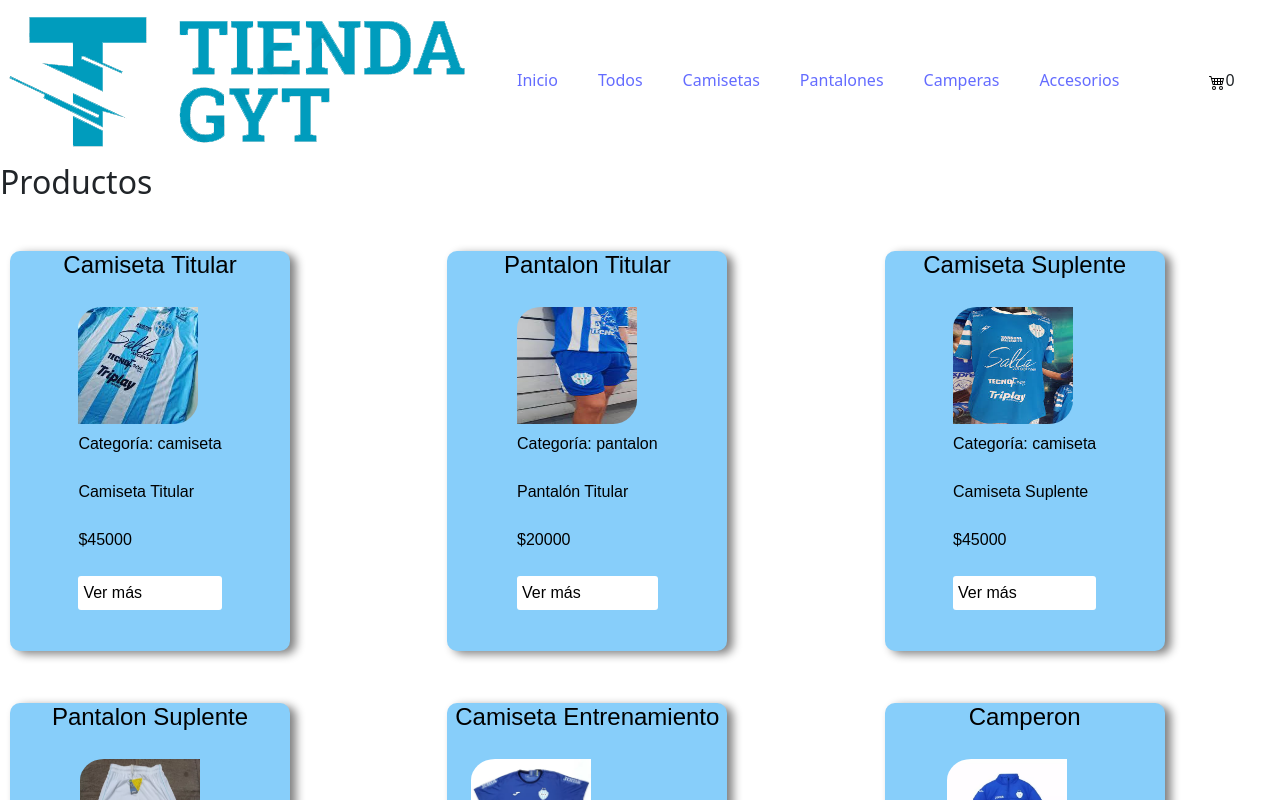
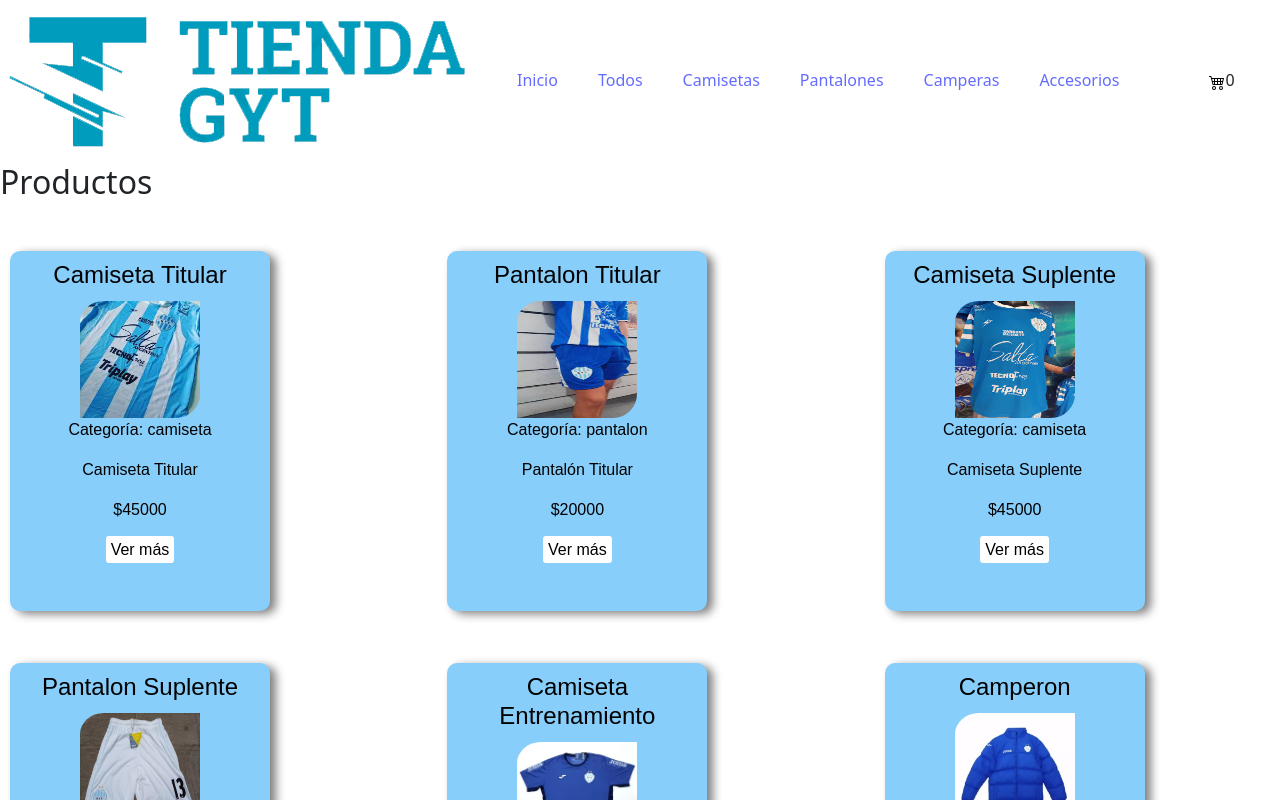
Before and after one commit to alecobos/ProyectoFinalReact-Cobos, a React (Vite) app: page / in a window 1280 px wide. Shown: the top 800 px of the page. Built offline with nearby package versions, Linux system fonts and the light colour scheme.

Commit message:
se modifica la visual de los productos

```diff
--- a/src/componentes/Item/Item.css
+++ b/src/componentes/Item/Item.css
@@ -1,15 +1,16 @@
 .card-productos {
     display: flex;
     flex-direction: column;
-    align-items: center;
+    text-align: center;
     color: black;
-    width: 280px;
-    height: 400px;
+    width: 260px;
+    height: 360px;
     box-shadow: 6px 3px 10px grey;
     border-radius: 10px;
     background-color: lightskyblue;
     margin: 10px;
     font-family: 'Montserrat', sans-serif;
+    padding-top: 10px;
     img{
         height: 120px;
         width: 120px;
@@ -25,10 +26,10 @@
     }
 }
 
-.columna-productos {
+/* .columna-productos {
     padding: 1rem;
     background-color: var(--clr-main-light);
     display: flex;
     flex-direction: column;
     gap: .5rem;
-}
+} */
--- /dev/null
+++ b/src/componentes/ItemDetailContainer/ItemDetailContainer.css
@@ -0,0 +1,4 @@
+.detalle-item{
+    text-align: center;
+    display: flex;
+}
--- a/src/componentes/ItemDetailContainer/ItemDetailContainer.jsx
+++ b/src/componentes/ItemDetailContainer/ItemDetailContainer.jsx
@@ -2,6 +2,7 @@ import { useState, useEffect } from "react";
 import { cargarItemPorId } from "../cargarItems";
 import ItemDetail from "../ItemDetail/ItemDetail";
 import { useParams } from "react-router-dom";
+import './ItemDetailContainer.css'
 
 const ItemDetailContainer = () => {
     const [item, setItem] = useState(null);
@@ -15,7 +16,7 @@ const ItemDetailContainer = () => {
     }, [id])
 
     return (
-        <div>
+        <div className="detalle-item">
             {item && <ItemDetail item={item} />}
         </div>
     )}
```
